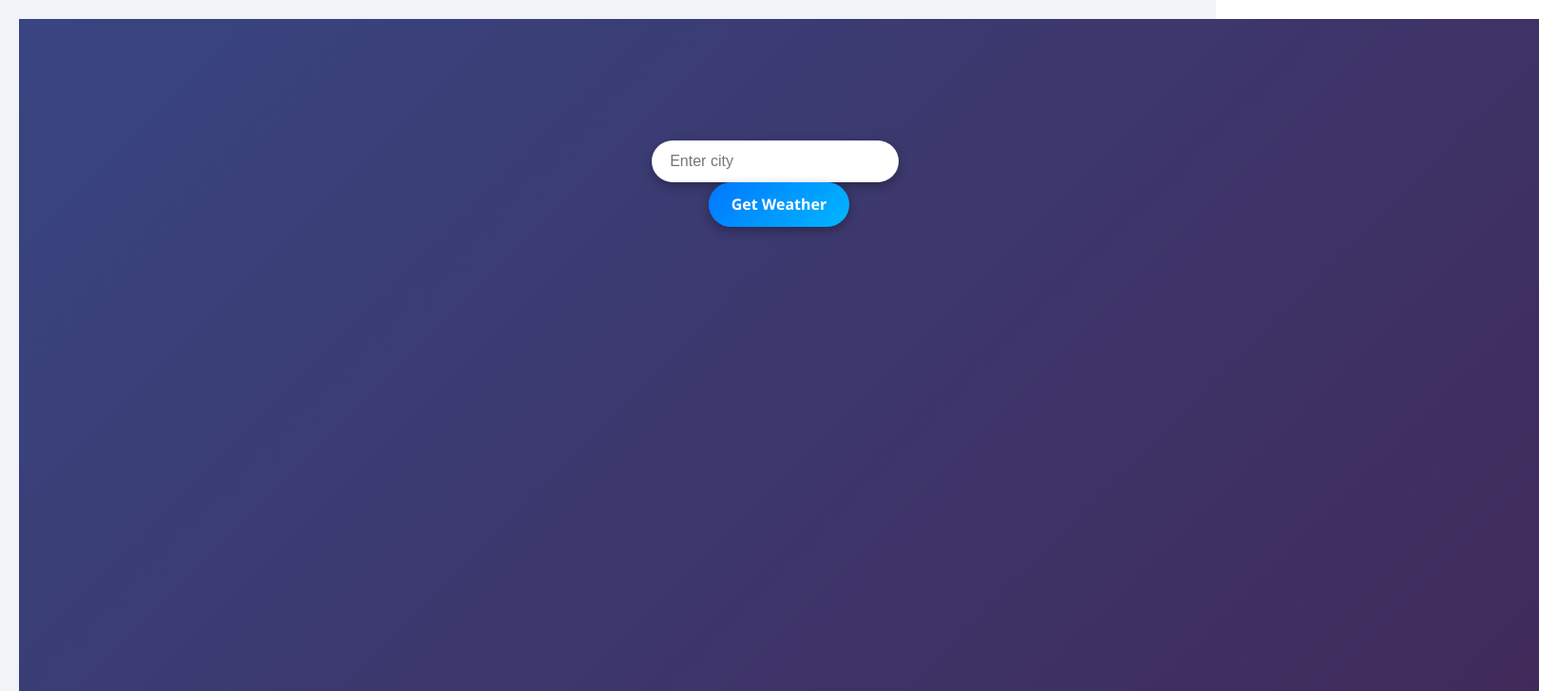
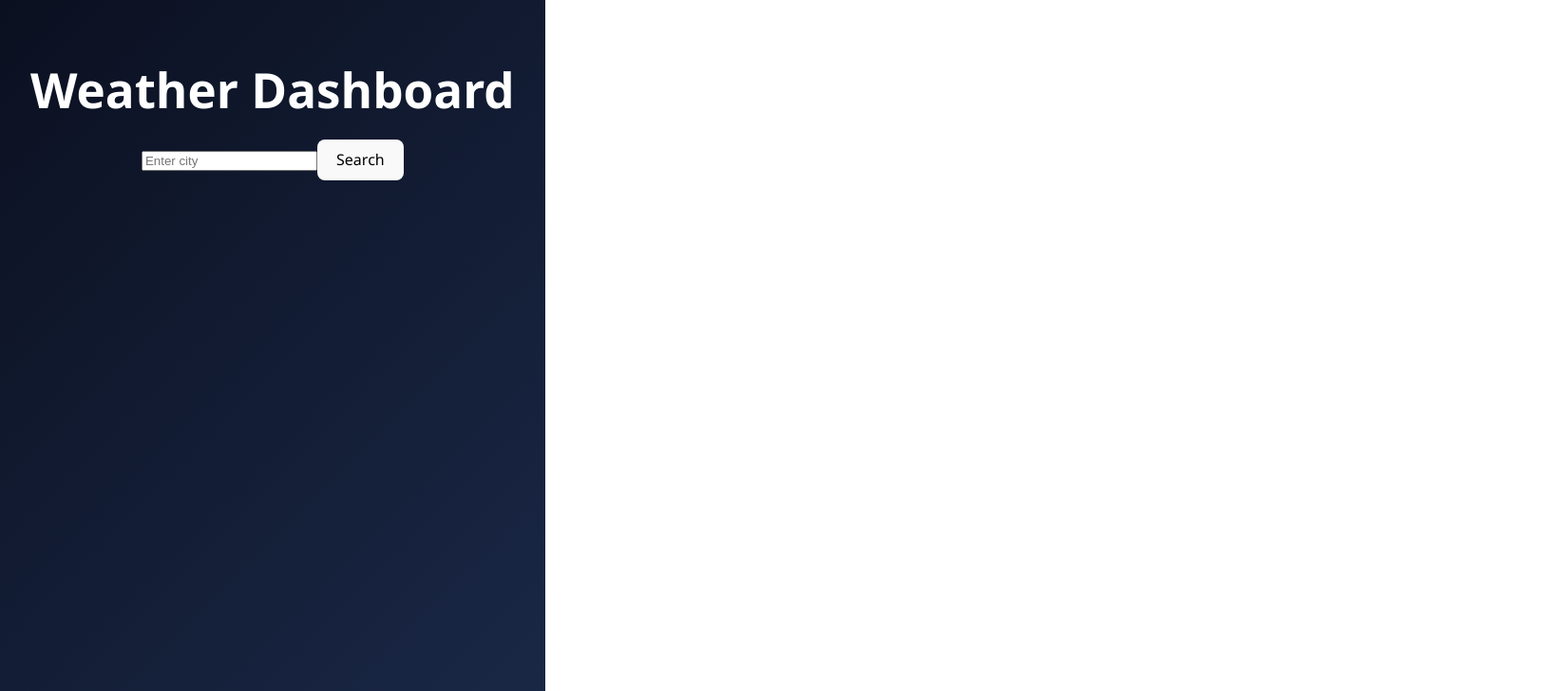
Before and after one commit to anrowsshkya/WeatherInfo, a React (Vite) app in the folder weather-nfo/: page / in a window 1280 px wide. Shown: the top 728 px of the page at 95% size, 1640 px wide, since content can reach past the window. Built offline with nearby package versions, Linux system fonts and the light colour scheme.

Commit message:
Added api to fetch data from openWeatherAPI and wrote necessary code to to implement api and display actual weather

```diff
--- a/weather-nfo/src/App.css
+++ b/weather-nfo/src/App.css
@@ -1,24 +1,47 @@
-/* src/App.css */
-
-/* Reseting some default styles */
-* {
-  margin: 0;
-  padding: 0;
-  box-sizing: border-box;
+.App {
+  text-align: center;
+  font-family: "Segoe UI", Tahoma, Geneva, Verdana, sans-serif;
+  background: linear-gradient(135deg, #0b1020, #1b2a4a);
+  min-height: 100vh;
+  color: #fff;
+  padding: 2rem;
 }
 
-/* Global body style*/
-body {
-  font-family: Arial, Helvetica, sans-serif;
-  background: #f0f4f8;
-  color: #333;
+.home-container h1 {
+  margin-bottom: 1.5rem;
 }
 
-/* App container */
-.App {
+.search-form {
   display: flex;
-  flex-direction: column;
-  align-items: center;
-  min-height: 100vh;
-  padding: 20px;
+  justify-content: center;
+  gap: 10px;
+  margin-bottom: 1rem;
 }
+
+.city-input {
+  padding: 10px;
+  border-radius: 8px;
+  border: none;
+  outline: none;
+  width: 250px;
+}
+
+.search-btn {
+  padding: 10px 16px;
+  border: none;
+  border-radius: 8px;
+  background-color: #8ab4f8;
+  color: #0b1020;
+  font-weight: bold;
+  cursor: pointer;
+}
+
+.search-btn:disabled {
+  background-color: #555;
+  cursor: not-allowed;
+}
+
+.error {
+  color: #ff6b6b;
+  margin-top: 10px;
+}
--- a/weather-nfo/src/App.jsx
+++ b/weather-nfo/src/App.jsx
@@ -1,7 +1,6 @@
-// src/App.js
 import React from "react";
-import Home from "./components/Home"; // Import your Home component
-import "./App.css"; // Optional: global styles
+import Home from "./components/Home";
+import "./App.css";
 
 function App() {
   return (
--- a/weather-nfo/src/api/weatherApi.js
+++ b/weather-nfo/src/api/weatherApi.js
@@ -1,16 +1,27 @@
-// // src/api/weatherApi.js
-// // Later we will use this to fetch data from OpenWeather API
+// src/api/weatherApi.js
+// Utility function to fetch weather data from OpenWeatherMap API
 
-// export default async function fetchWeather(city) {
-//     const apiKey = "YOUR_API_KEY";
-//     const url = `https://api.openweathermap.org/data/2.5/weather?q=${city}&units=metric&appid=${apiKey}`;
+const API_KEY = "bf6f89b109eb7d48abbc8a52c132cf5e";
 
-//     const response = await fetch(url);
-//     if (!response.ok) throw new Error("Failed to fetch weather data");
-//     const data = await response.json();
+export default async function fetchWeather(city) {
+    const url = `https://api.openweathermap.org/data/2.5/weather?q=${city}&units=metric&appid=${API_KEY}`;
 
-//     return {
-//         city: data.name,
-//         temperature: data.main.temp,
-//     };
-// }
+    try {
+        const response = await fetch(url);
+        if (!response.ok) {
+            throw new Error("City not found");
+        }
+
+        const data = await response.json();
+
+        return {
+            city: data.name,
+            temperature: data.main.temp,
+            condition: data.weather[0].main,
+            humidity: data.main.humidity,
+            icon: `https://openweathermap.org/img/wn/${data.weather[0].icon}@2x.png`,
+        };
+    } catch (error) {
+        throw error;
+    }
+}
--- a/weather-nfo/src/components/Home.jsx
+++ b/weather-nfo/src/components/Home.jsx
@@ -1,65 +1,47 @@
-// src/components/Home.jsx
 import React, { useState } from "react";
+import fetchWeather from "../api/weatherApi";
 import WeatherCard from "./WeatherCard";
-// import fetchWeather from "../api/weatherApi"; // Uncomment when API ready
-import "./Home.css";
+import "../App.css";
 
 export default function Home() {
     const [city, setCity] = useState("");
     const [weather, setWeather] = useState(null);
     const [error, setError] = useState("");
 
-    // Background class based on weather condition
-    const getBackgroundClass = (condition) => {
-        switch (condition?.toLowerCase()) {
-            case "rain":
-                return "bg-rain";
-            case "clouds":
-                return "bg-clouds";
-            case "clear":
-                return "bg-clear";
-            default:
-                return "bg-default";
-        }
-    };
-
-    const handleFetchWeather = async () => {
+    const handleSearch = async () => {
         try {
-            // Dummy data for now
-            setWeather({
-                city: city || "Kathmandu",
-                temperature: 25,
-                humidity: 70,
-                condition: "Rain", // change to "Clear" or "Clouds" to test other backgrounds
-                icon: "/assets/images/rain-icon.png", // local icon for now
-            });
+            const result = await fetchWeather(city);
+            setWeather(result);
             setError("");
-
-            // Uncomment below when API is ready
-            // const data = await fetchWeather(city || "Kathmandu");
-            // setWeather(data);
-            // setError("");
         } catch (err) {
-            setError("City not found. Try again.");
+            setError("City not found. Please try again.");
             setWeather(null);
         }
     };
 
     return (
-        <div className={`home-container ${getBackgroundClass(weather?.condition)}`}>
+        <div className="home-container">
+            <h1>Weather Dashboard</h1>
+            <div>
                 <input
                     type="text"
                     placeholder="Enter city"
                     value={city}
                     onChange={(e) => setCity(e.target.value)}
-                className="city-input"
                 />
-            <button onClick={handleFetchWeather} className="fetch-button">
-                Get Weather
-            </button>
+                <button onClick={handleSearch}>Search</button>
+            </div>
 
             {error && <p className="error">{error}</p>}
-            {weather && <WeatherCard {...weather} />}
+            {weather && (
+                <WeatherCard
+                    city={weather.city}
+                    temperature={weather.temperature}
+                    condition={weather.condition}
+                    humidity={weather.humidity}
+                    icon={weather.icon}
+                />
+            )}
         </div>
     );
 }
--- a/weather-nfo/src/components/WeatherCard.css
+++ b/weather-nfo/src/components/WeatherCard.css
@@ -1,59 +1,33 @@
 .weather-card {
-    margin-top: 2rem;
-    background: rgba(255, 255, 255, 0.15);
-    border-radius: 20px;
-    padding: 2rem;
-    text-align: center;
-    backdrop-filter: blur(10px);
-    box-shadow: 0 5px 15px rgba(0, 0, 0, 0.3);
-    color: black;
-    width: 300px;
-    max-width: 90%;
-    animation: fadeIn 0.8s ease;
+    background: rgba(255, 255, 255, 0.1);
+    border-radius: 16px;
+    padding: 1.5rem;
+    margin-top: 1rem;
+    display: inline-block;
+    box-shadow: 0 8px 20px rgba(0, 0, 0, 0.3);
 }
 
 .weather-card h2 {
-    margin-bottom: 0.5rem;
-    font-size: 1.6rem;
+    margin: 0 0 10px;
+    font-size: 1.5rem;
+}
+
+.temp {
+    font-size: 2.5rem;
     font-weight: bold;
 }
 
-.weather-card p {
-    margin: 0.3rem 0;
-    font-size: 1rem;
-    font-weight: 500;
+.condition {
+    margin: 5px 0;
+    font-size: 1.2rem;
 }
 
-.weather-card img {
-    margin-top: 1rem;
+.humidity {
+    font-size: 0.95rem;
+    margin-bottom: 10px;
+}
+
+.weather-icon {
     width: 80px;
     height: 80px;
-    animation: float 3s ease-in-out infinite;
 }
-
-/* Subtle animations */
-@keyframes fadeIn {
-    from {
-        opacity: 0;
-        transform: translateY(10px);
-    }
-
-    to {
-        opacity: 1;
-        transform: translateY(0);
-    }
-}
-
-@keyframes float {
-    0% {
-        transform: translateY(0px);
-    }
-
-    50% {
-        transform: translateY(-5px);
-    }
-
-    100% {
-        transform: translateY(0px);
-    }
-}
--- a/weather-nfo/src/components/WeatherCard.jsx
+++ b/weather-nfo/src/components/WeatherCard.jsx
@@ -1,15 +1,14 @@
-// src/components/WeatherCard.jsx
 import React from "react";
 import "./WeatherCard.css";
 
-export default function WeatherCard({ city, temperature, humidity, condition, icon }) {
+export default function WeatherCard({ city, temperature, condition, humidity, icon }) {
     return (
         <div className="weather-card">
             <h2>{city}</h2>
-            <p>{temperature}°C</p>
-            <p>{condition}</p>
+            <img src={icon} alt={condition} />
+            <p>Temperature: {temperature}°C</p>
+            <p>Condition: {condition}</p>
             <p>Humidity: {humidity}%</p>
-            {icon && <img src={icon} alt={condition} />}
         </div>
     );
 }
```
Lines whose indentation alone changed are shown as unchanged.
